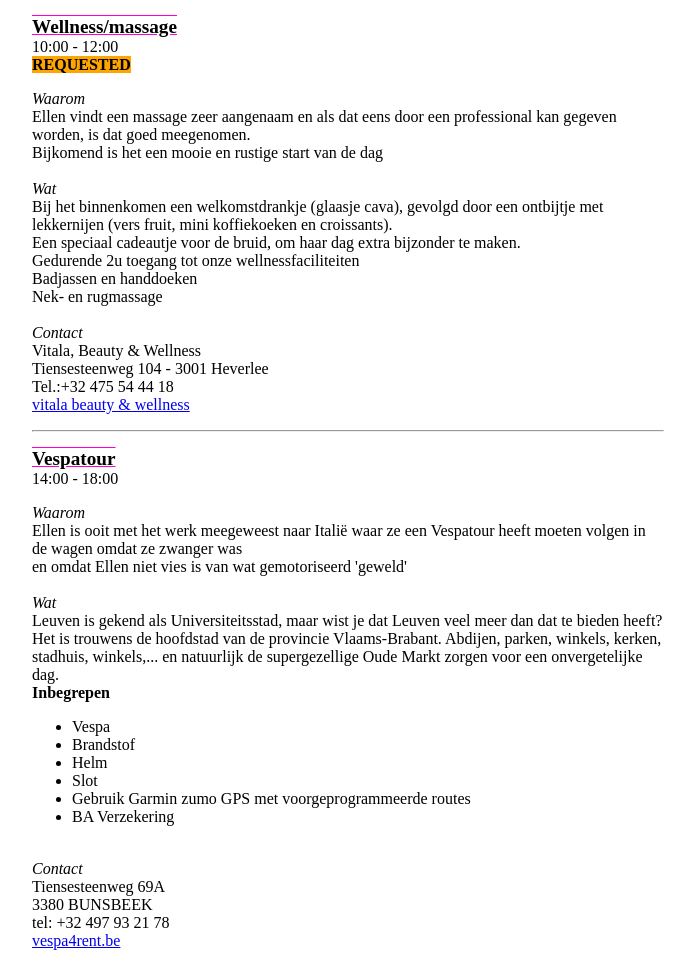
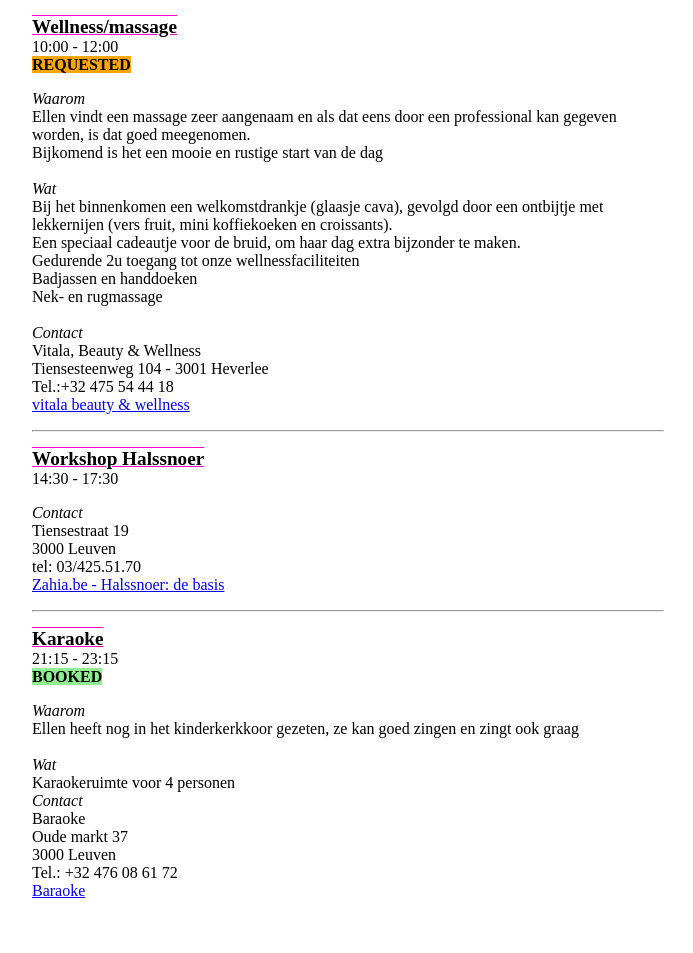
Before and after one commit to ellenenjeroengaantrouwen/ellenenjeroengaantrouwen.github.io, a plain HTML site: page ellensvrijgezellen.html in a window 1280 px wide. Shown: the top 953 px of the page, without its empty margins (292-985 px from the left). After the commit the page ends 916 px from the top, so only its background shows below. Drawn offline with Linux system fonts and the light colour scheme.

Commit message:
replaced vespa tour with zahia workshop

```diff
--- a/ellensvrijgezellen.html
+++ b/ellensvrijgezellen.html
@@ -72,36 +72,16 @@
 
 <hr />
       <p>
-        <span class="title">Vespatour</span>
-        <br />14:00 - 18:00
-
-        <div>
-          <span class="subtitle">Waarom</span>
-          <br />Ellen is ooit met het werk meegeweest naar Italië waar ze een Vespatour heeft moeten volgen in de wagen omdat ze zwanger was
-          <br />en omdat Ellen niet vies is van wat gemotoriseerd 'geweld'
-        </div>
-        <br />
-        <div>
-          <span class="subtitle">Wat</span>
-          <br />Leuven is gekend als Universiteitsstad, maar wist je dat Leuven veel meer dan dat te bieden heeft? Het is trouwens de hoofdstad van de provincie Vlaams-Brabant. Abdijen, parken, winkels, kerken, stadhuis, winkels,... en natuurlijk de supergezellige Oude Markt zorgen voor een onvergetelijke dag.
-          <br /><b>Inbegrepen</b>
-          <ul>
-            <li>Vespa</li>
-            <li>Brandstof</li>
-            <li>Helm</li>
-            <li>Slot</li>
-            <li>Gebruik Garmin zumo GPS met voorgeprogrammeerde routes</li>
-            <li>BA Verzekering</li>
-          </ul>
-        </div>
+        <span class="title">Workshop Halssnoer</span>
+        <br />14:30 - 17:30
         <br />
         <div class="contact">
           <span class="subtitle">Contact</span>
-          <br />Tiensesteenweg 69A
-          <br />3380 BUNSBEEK
-          <br />tel: +32 497 93 21 78
-          <br /><a href="https://www.vespa4rent.be/routes/leuven-anders-bekeken">
-            vespa4rent.be
+          <br />Tiensestraat 19
+          <br />3000 Leuven
+          <br />tel: 03/425.51.70
+          <br /><a href="http://www.zahia.be/workshops/halssnoer_de_basis/2.aspx">
+            Zahia.be - Halssnoer: de basis
           </a>
         </div>
       </p>
```
